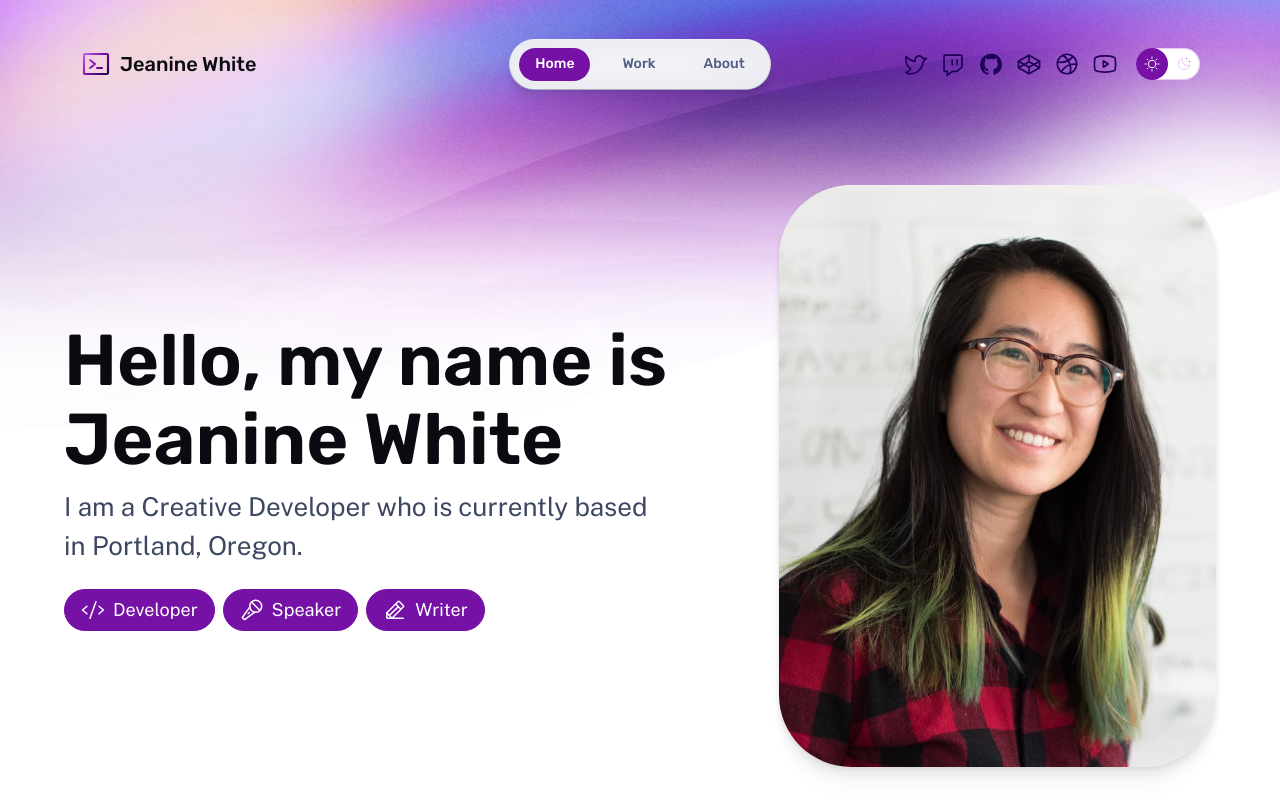
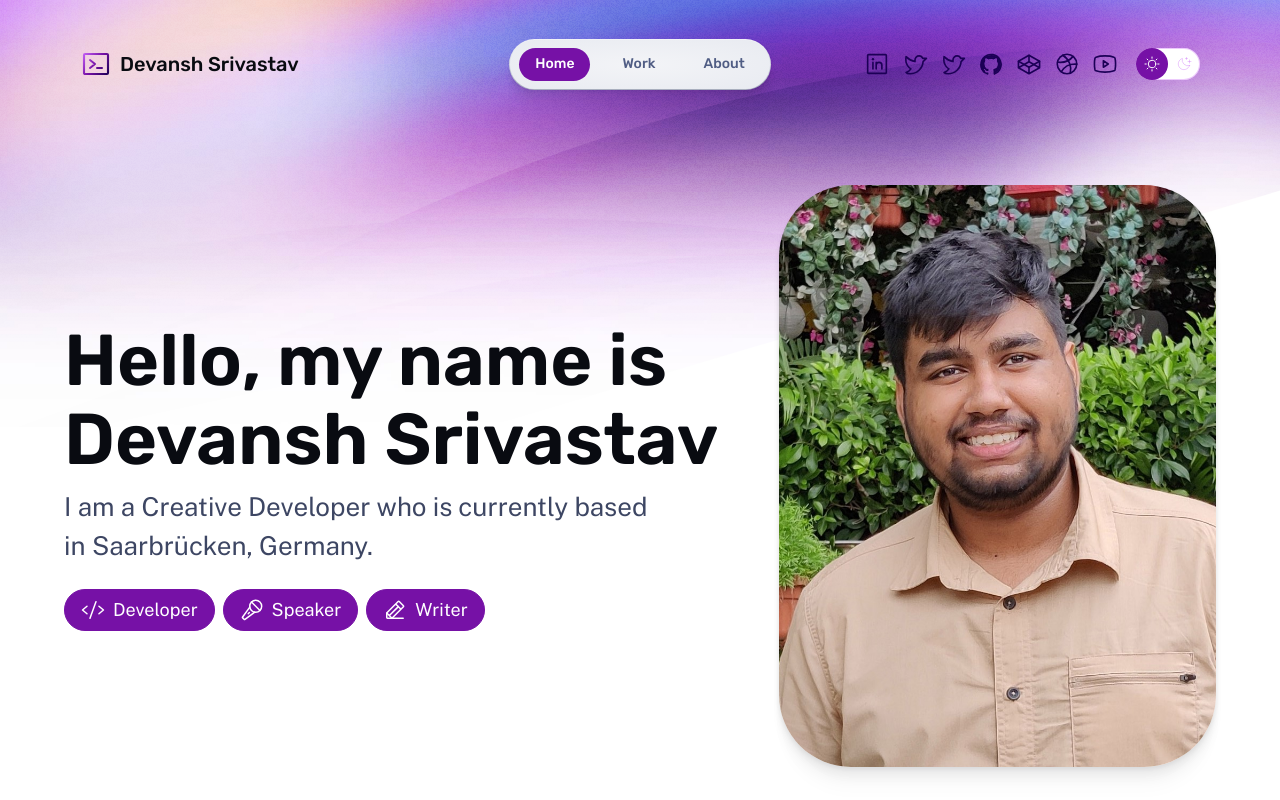
Before and after one commit to devansh-srivastav/devanshsrivastav, an Astro site: page / in a window 1280 px wide. Built offline with nearby package versions, Linux system fonts and the light colour scheme; Astro itself is replaced by a stand-in of ours.

Commit message:
Name changes

```diff
--- a/src/components/Footer.astro
+++ b/src/components/Footer.astro
@@ -5,11 +5,11 @@ const currentYear = new Date().getFullYear();
 
 <footer>
 	<div class="group">
-		<p>
+		<!-- <p>
 			Designed & Developed in Portland with <a href="https://astro.build/">Astro</a>
 			<Icon icon="rocket-launch" size="1.2em" />
-		</p>
-		<p>&copy; {currentYear} Jeanine White</p>
+		</p> -->
+		<p>&copy; {currentYear} Devansh Srivastav</p>
 	</div>
 	<p class="socials">
 		<a href="https://twitter.com/me"> Twitter</a>
--- a/src/components/MainHead.astro
+++ b/src/components/MainHead.astro
@@ -7,8 +7,8 @@ interface Props {
 }
 
 const {
-	title = 'Jeanine White: Personal Site',
-	description = 'The personal site of Jeanine White',
+	title = 'Devansh Srivastav',
+	description = 'The personal site of Devansh Srivastav',
 } = Astro.props;
 ---
 
--- a/src/components/Nav.astro
+++ b/src/components/Nav.astro
@@ -11,8 +11,9 @@ const textLinks: { label: string; href: string }[] = [
 
 /** Icon links to social media — edit these with links to your profiles! */
 const iconLinks: { label: string; href: string; icon: IconProps['icon'] }[] = [
+	{ label: 'LinkedIn', href: 'https://www.linkedin.com/in/devanshsrivastav/', icon: 'linkedin-logo' },
+	{ label: 'Google Scholar', href: 'https://twitch.tv/me', icon: 'twitter-logo' },
 	{ label: 'Twitter', href: 'https://twitter.com/me', icon: 'twitter-logo' },
-	{ label: 'Twitch', href: 'https://twitch.tv/me', icon: 'twitch-logo' },
 	{ label: 'GitHub', href: 'https://github.com/me', icon: 'github-logo' },
 	{ label: 'CodePen', href: 'https://codepen.io/me', icon: 'codepen-logo' },
 	{ label: 'dribbble', href: 'https://dribbble.com/me', icon: 'dribbble-logo' },
@@ -24,7 +25,7 @@ const iconLinks: { label: string; href: string; icon: IconProps['icon'] }[] = [
 	<div class="menu-header">
 		<a href="/" class="site-title">
 			<Icon icon="terminal-window" color="var(--accent-regular)" size="1.6em" gradient />
-			Jeanine White
+			Devansh Srivastav
 		</a>
 		<menu-button>
 			<template>
--- a/src/pages/index.astro
+++ b/src/pages/index.astro
@@ -30,8 +30,8 @@ const projects = (await getCollection('work'))
 		<div class="wrapper stack gap-8 lg:gap-20">
 			<header class="hero">
 				<Hero
-					title="Hello, my name is Jeanine White"
-					tagline="I am a Creative Developer who is currently based in Portland, Oregon."
+					title="Hello, my name is Devansh Srivastav"
+					tagline="I am a Creative Developer who is currently based in Saarbrücken, Germany."
 					align="start"
 				>
 					<div class="roles">
@@ -45,7 +45,7 @@ const projects = (await getCollection('work'))
 					alt="Jeanine White smiling in a red plaid shirt and tortoise shell glasses"
 					width="480"
 					height="620"
-					src="/assets/portrait.jpg"
+					src="/assets/Devansh_Srivastav.jpg"
 				/>
 			</header>
 
```
Also changed, not shown: public/assets/Devansh_Srivastav.jpg (added), public/assets/portrait.jpg (deleted).
